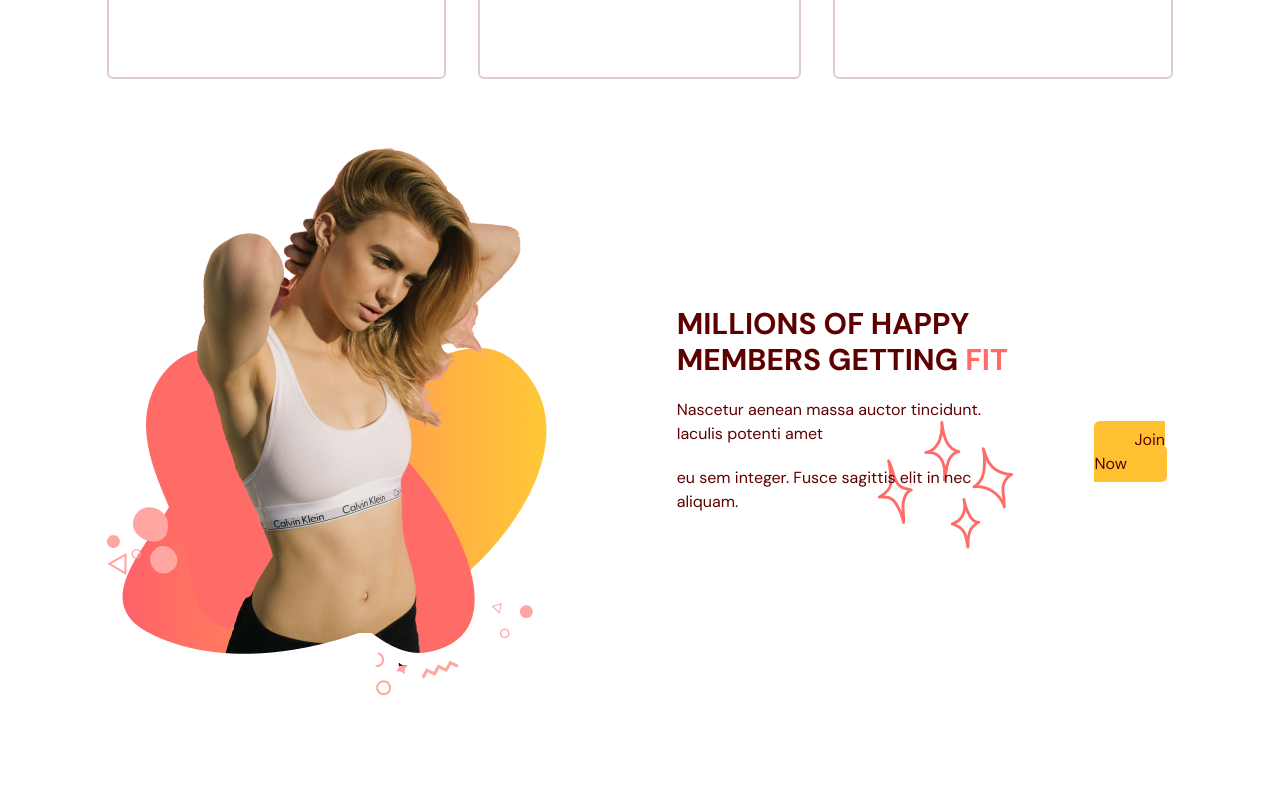
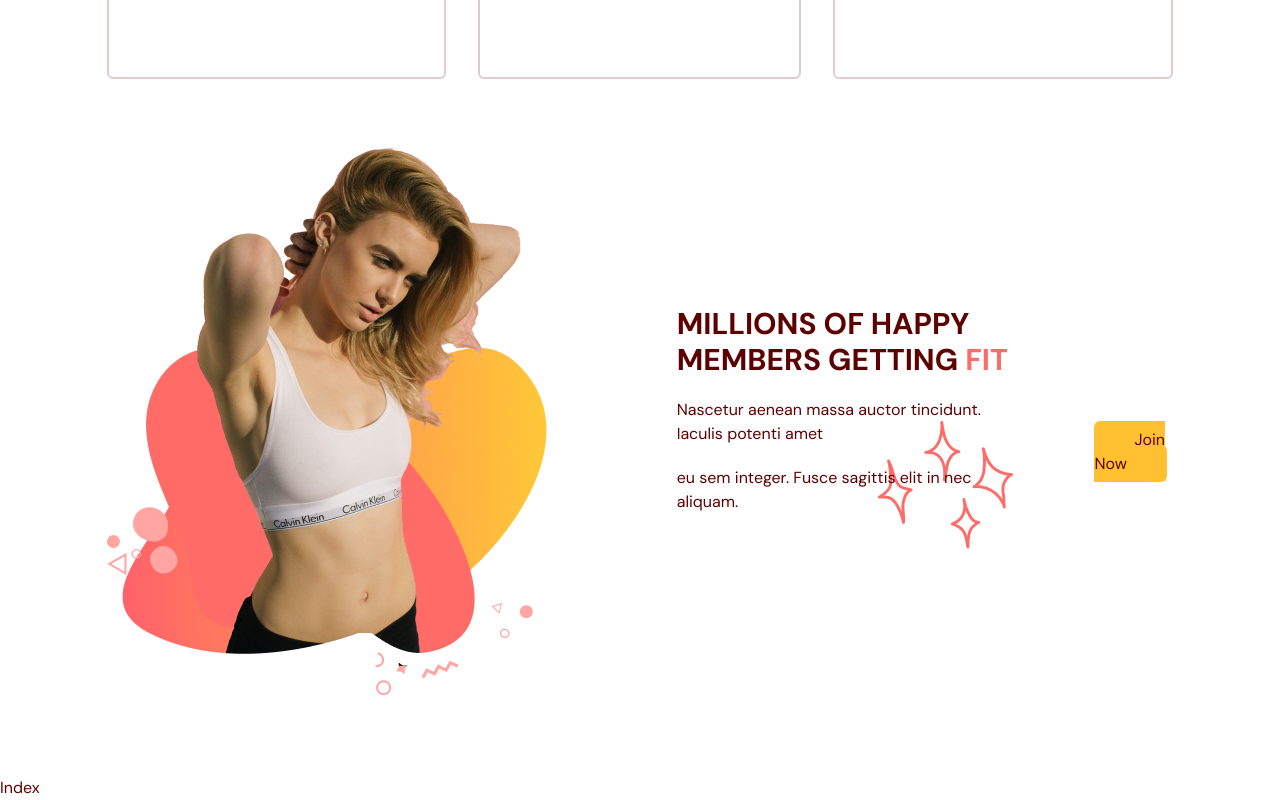
Before and after one commit to AhmadBahr/EVOGYM, a React (Vite) app: page / in a window 1280 px wide. Shown: the part 1249-2049 px from the top of the page. Before the commit the page ends 2025 px from the top, so only its background shows below. Built offline with nearby package versions, Linux system fonts and the light colour scheme.

Commit message:
working on classes section

```diff
--- a/src/App.tsx
+++ b/src/App.tsx
@@ -3,6 +3,7 @@
 import Benefits from "./scenes/Benefits/Index";
 import { useEffect, useState } from "react";
 import { SelectedPage } from "./shared/types";
+import OurClasses from "./scenes/OurClasses/Index";
 
 function App() {
   const [selectedPage, setSelectedPage] = useState<SelectedPage>(SelectedPage.Home);
@@ -28,6 +29,7 @@
     />
     <Home setSelectedPage={setSelectedPage} />
     <Benefits setSelectedPage={setSelectedPage} />
+    <OurClasses setSelectedPage={setSelectedPage} />
   </div>
 
 }
--- /dev/null
+++ b/src/scenes/OurClasses/Index.tsx
@@ -0,0 +1,19 @@
+import { SelectedPage } from '../../shared/types'
+import image1 from '../../assets/image1.png'
+import image2 from '../../assets/image2.png'
+import image3 from '../../assets/image3.png'
+import image4 from '../../assets/image4.png'
+import image5 from '../../assets/image5.png'
+import image6 from '../../assets/image6.png'
+
+type Props = {
+    setselectedPage: (value: SelectedPage) => void
+}
+
+function OurClasses({ setselectedPage }: Props) {
+    return (
+        <div>Index</div>
+    )
+}
+
+export default OurClasses
```
